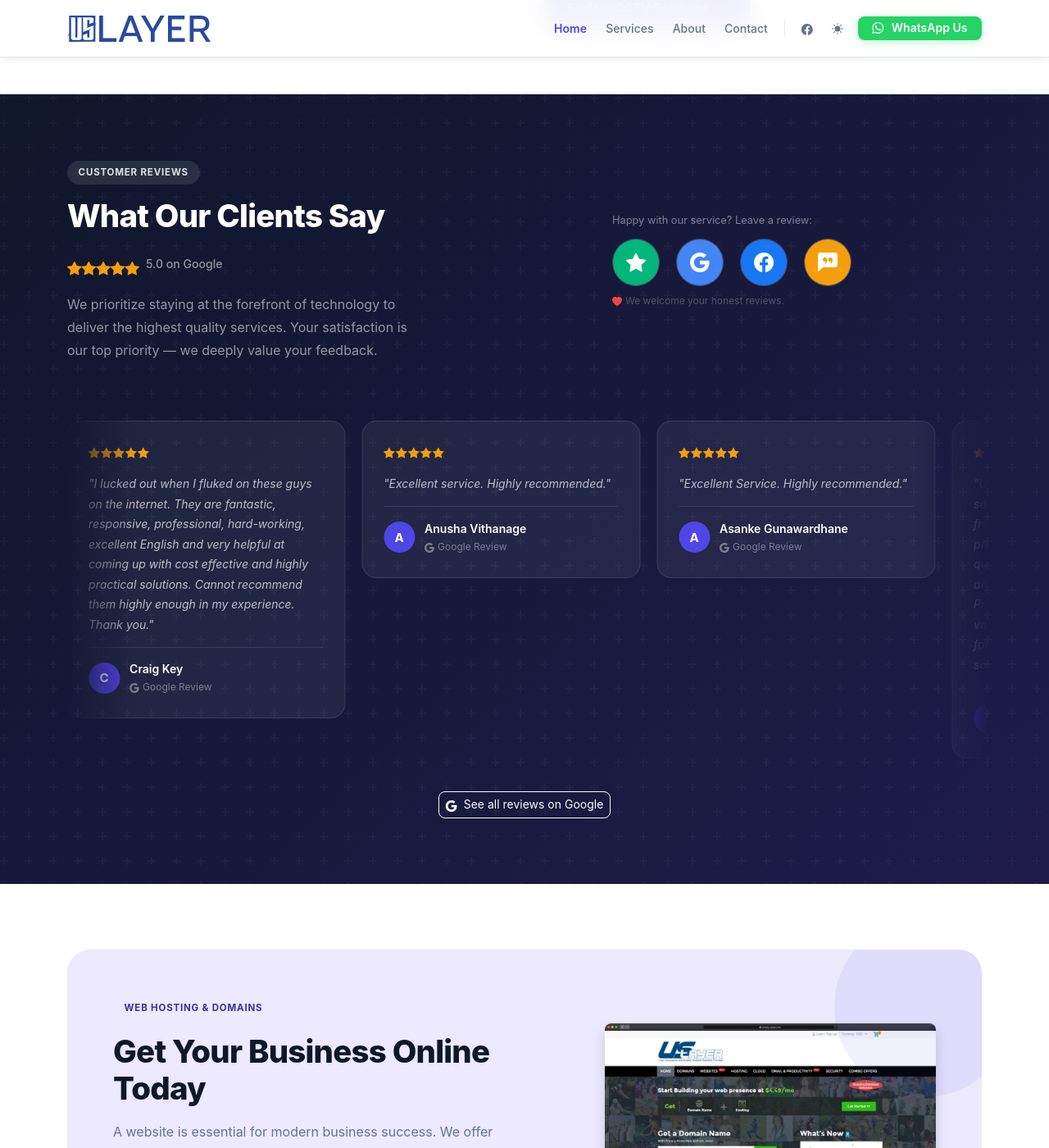
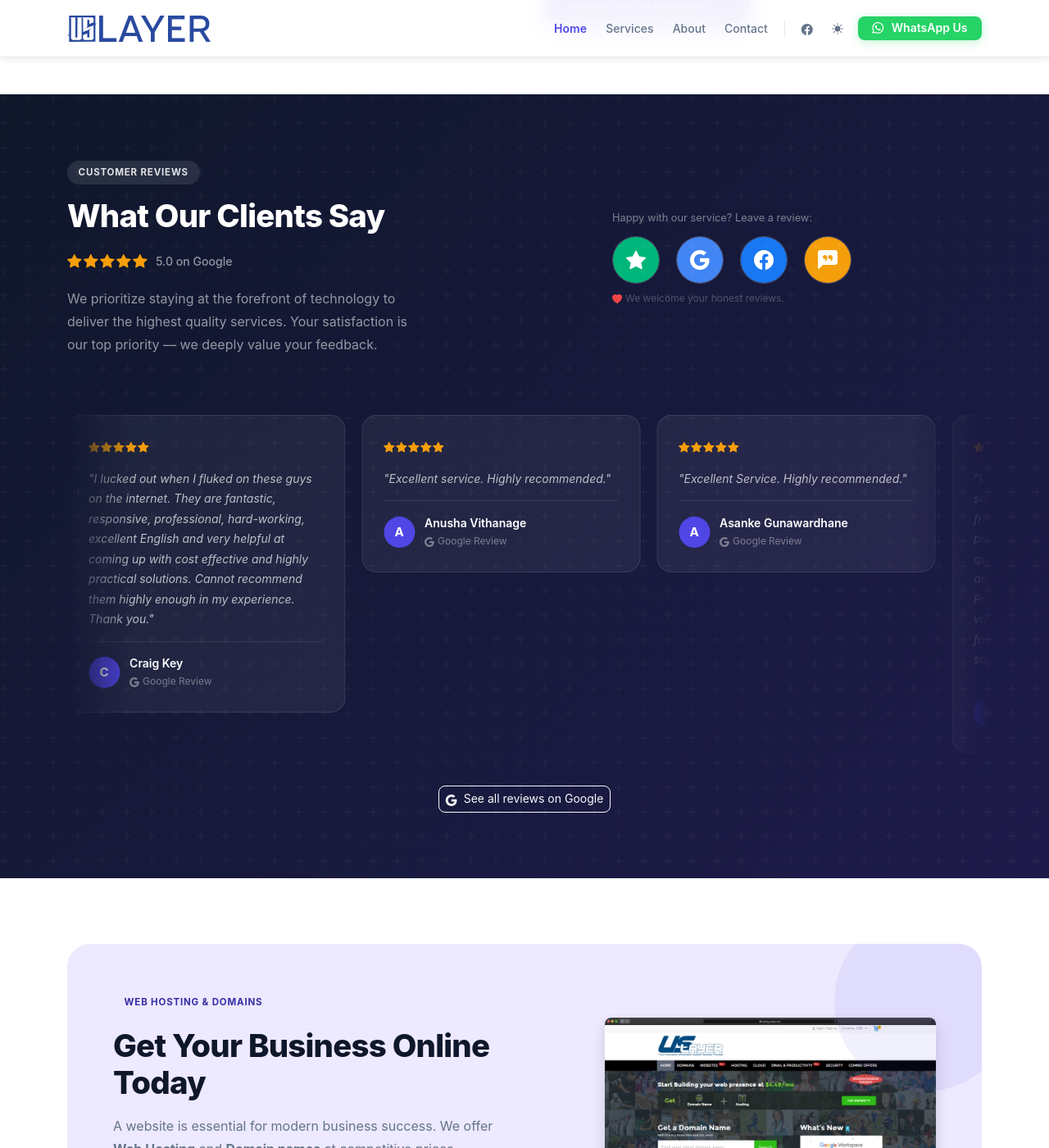
Before and after one commit to uslayer/uslayer.github.io, a Jekyll site: the page built from index.html, in a window 1280 px wide and 1400 px high, scrolled down 2298 px. Shown: the whole window at 82% size. Built offline with Jekyll 4.4.1, drawn with Linux system fonts in a browser that asks for light colours; the list of posts is cut into pages by our own code.

Commit message:
.
Co-authored-by: Copilot <copilot@github.com>

```diff
--- a/assets/css/styles.css
+++ b/assets/css/styles.css
@@ -655,11 +655,14 @@ img { max-width:100%; height:auto; }
 .testimonial-rating {
   display: inline-flex;
   align-items: center;
+  gap: 0.15rem;
   font-size: 1.1rem;
   color: #f59e0b;
   font-weight: 600;
-}
-.testimonial-rating span { color: var(--c-muted); font-size: 0.88rem; font-weight: 500; }
+  line-height: 1;
+}
+.testimonial-rating i { display: flex; line-height: 1; }
+.testimonial-rating span { color: var(--c-muted); font-size: 0.88rem; font-weight: 500; line-height: 1; margin-left: 0.5rem; }
 
 /* Marquee */
 .tc-marquee-outer {
--- a/index.html
+++ b/index.html
@@ -157,7 +157,7 @@ image: assets/images/blog/press-cover.jpg
         <h2 class="section-heading mt-3" id="testimonials-heading" style="color:#fff;">What Our Clients Say</h2>
         <div class="testimonial-rating mt-3">
           <i class="bi bi-star-fill"></i><i class="bi bi-star-fill"></i><i class="bi bi-star-fill"></i><i class="bi bi-star-fill"></i><i class="bi bi-star-fill"></i>
-          <span class="ms-2" style="color:rgba(255,255,255,0.55);">5.0 on Google</span>
+          <span style="color:rgba(255,255,255,0.55);">5.0 on Google</span>
         </div>
         <p class="mt-3" style="color:rgba(255,255,255,0.55);line-height:1.75;max-width:440px;">
           We prioritize staying at the forefront of technology to deliver the highest quality services.
```
